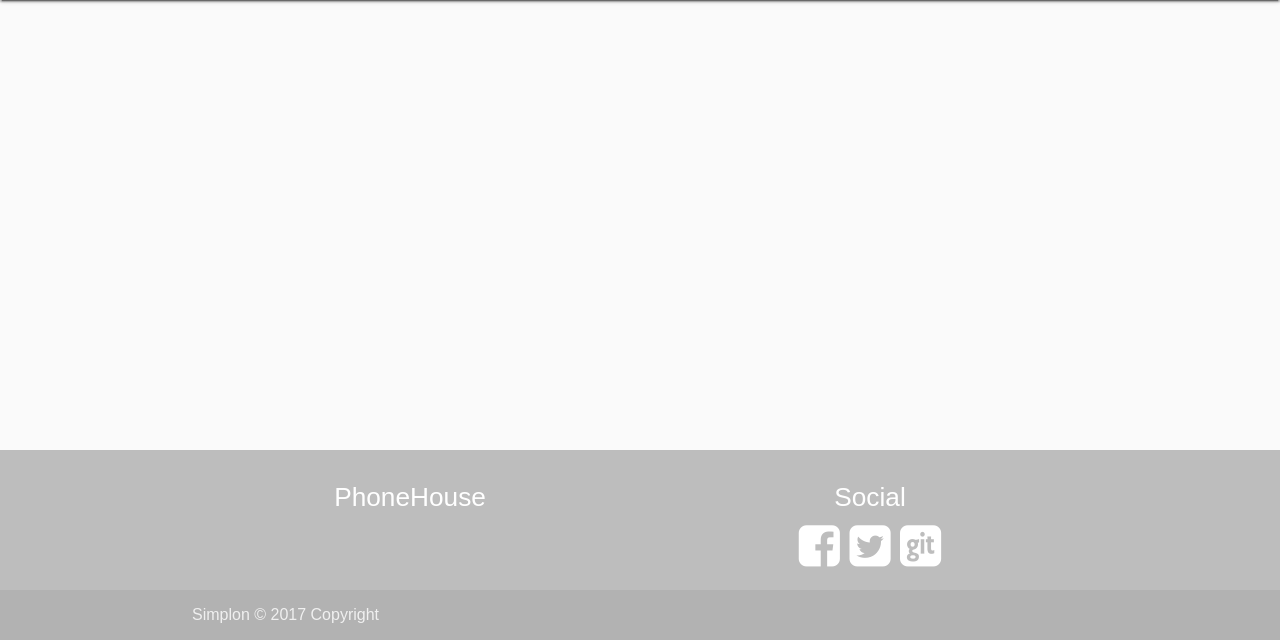
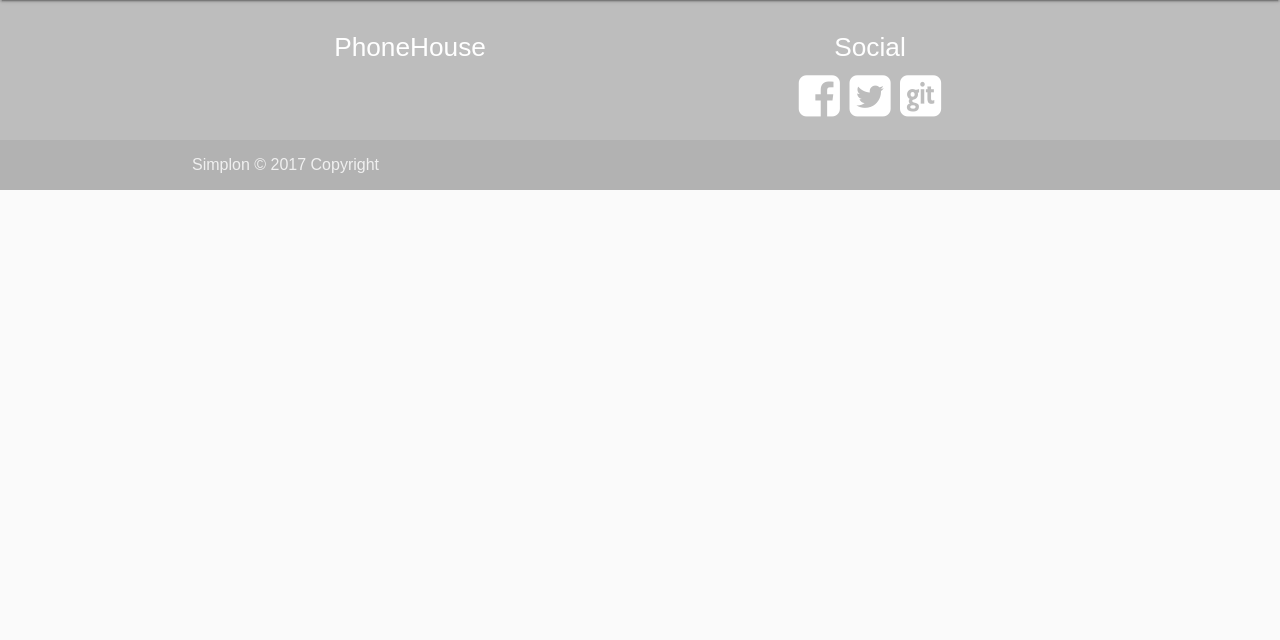
Before and after one commit to Simplon-Roubaix/e-commerce-website, a PHP site: page / in a window 1280 px wide. Shown: the part 160-800 px from the top of the page. Run offline with PHP 8.4, Linux system fonts and the light colour scheme.

Commit message:
css footer

```diff
--- a/css/main.css
+++ b/css/main.css
@@ -100,8 +100,6 @@ html{
 }
 
 #foot{
-  bottom: 0;
-  position: fixed;
   width: 100vw;
   background-color: #bdbdbd;
 }
--- a/index.php
+++ b/index.php
@@ -1,6 +1,4 @@
 
 
-<?php
-include("webpage/header.php");
-?>
- <?php include("webpage/footer.php") ?>
+ <?php include("webpage/header.php");?>
+ <?php include("webpage/footer.php");?>
```
